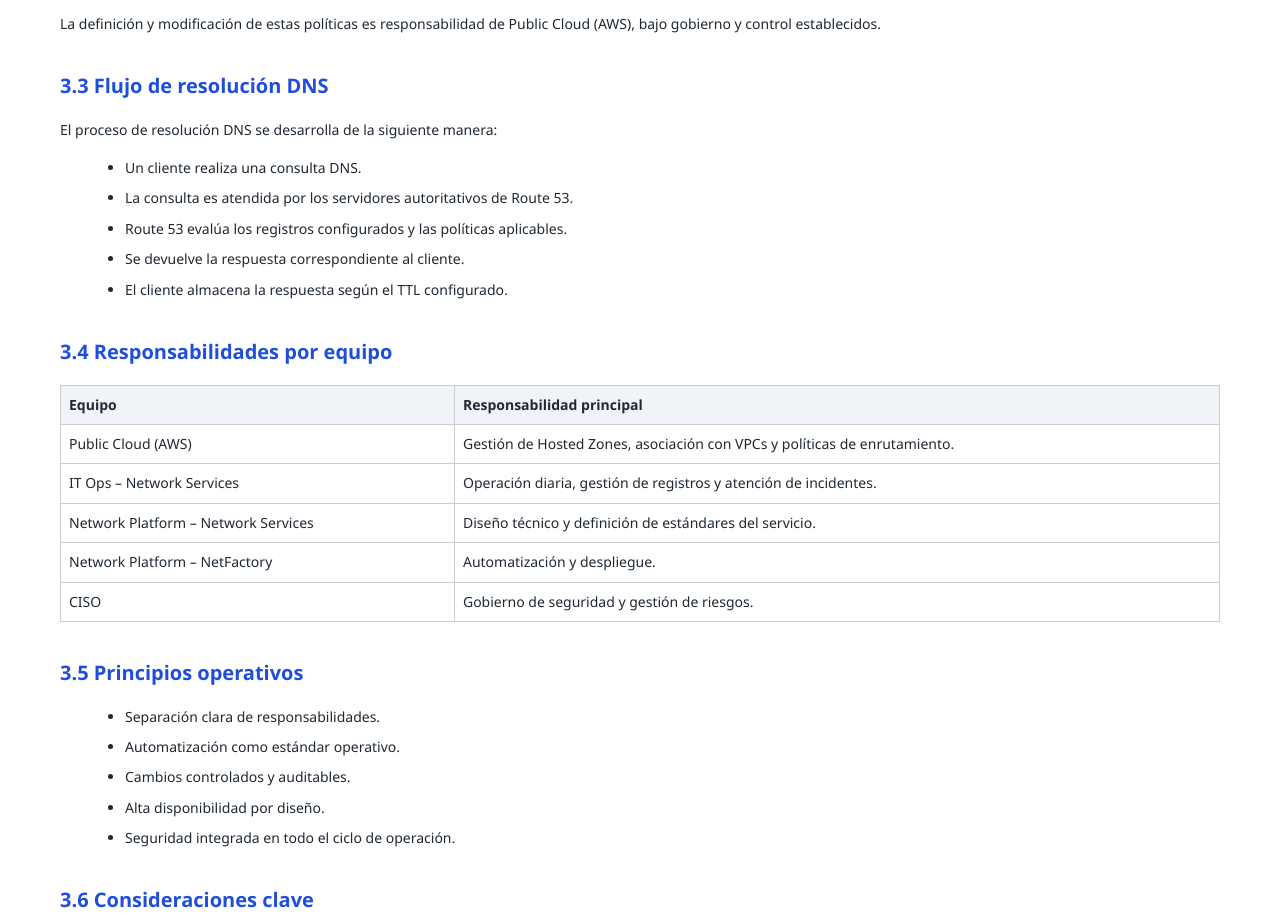
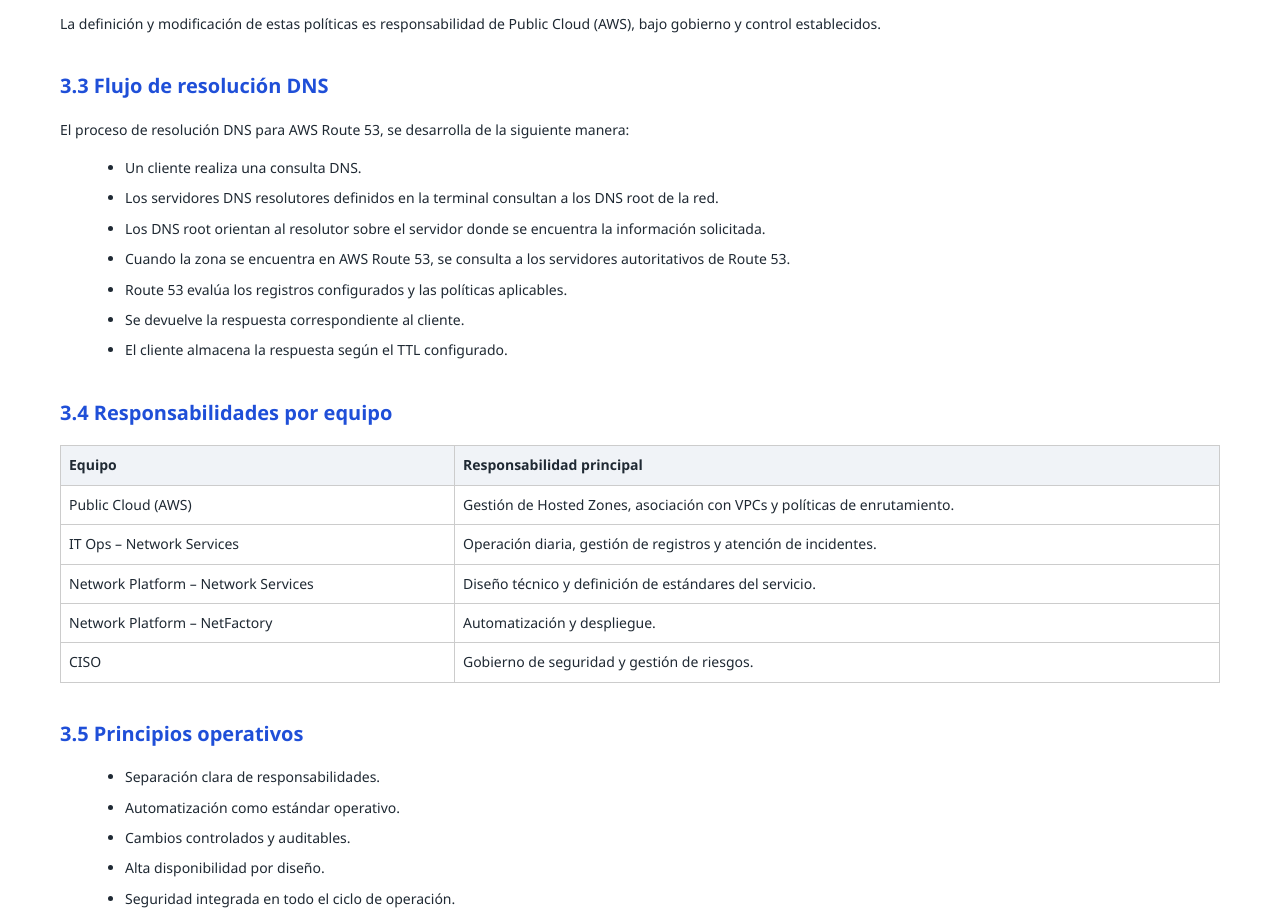
Before and after one commit to kintgerbpol-star/ModOper, a plain HTML site: page sections/Route533DescServicio.html in a window 1280 px wide. Shown: the part 872-1791 px from the top of the page. Drawn offline with Linux system fonts and the light colour scheme.

Commit message:
Se ajusta contenido de Route53 secciones 3.3 y 4.3.3

```diff
--- a/sections/Route533DescServicio.html
+++ b/sections/Route533DescServicio.html
@@ -118,10 +118,12 @@
 </p>
 
 <h2>3.3 Flujo de resolución DNS</h2>
-<p>El proceso de resolución DNS se desarrolla de la siguiente manera:</p>
+<p>El proceso de resolución DNS para AWS Route 53, se desarrolla de la siguiente manera:</p>
 <ul>
     <li>Un cliente realiza una consulta DNS.</li>
-    <li>La consulta es atendida por los servidores autoritativos de Route 53.</li>
+    <li>Los servidores DNS resolutores definidos en la terminal consultan a los DNS root de la red.</li>
+    <li>Los DNS root orientan al resolutor sobre el servidor donde se encuentra la información solicitada.</li>
+    <li>Cuando la zona se encuentra en AWS Route 53, se consulta a los servidores autoritativos de Route 53.</li>
     <li>Route 53 evalúa los registros configurados y las políticas aplicables.</li>
     <li>Se devuelve la respuesta correspondiente al cliente.</li>
     <li>El cliente almacena la respuesta según el TTL configurado.</li>
```
Also changed, not shown: sections/Route534Stakeholders.html (+2 -2 lines).
